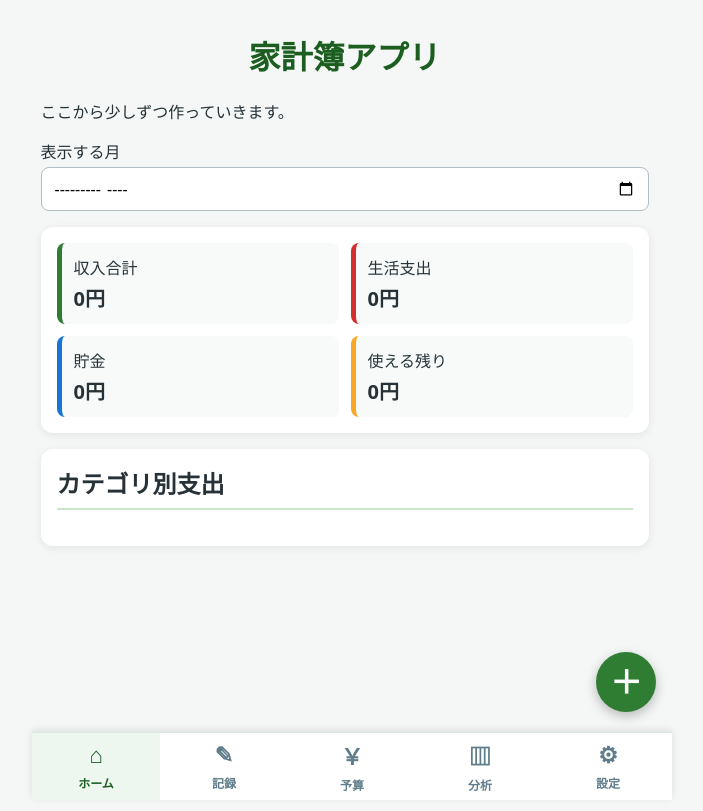
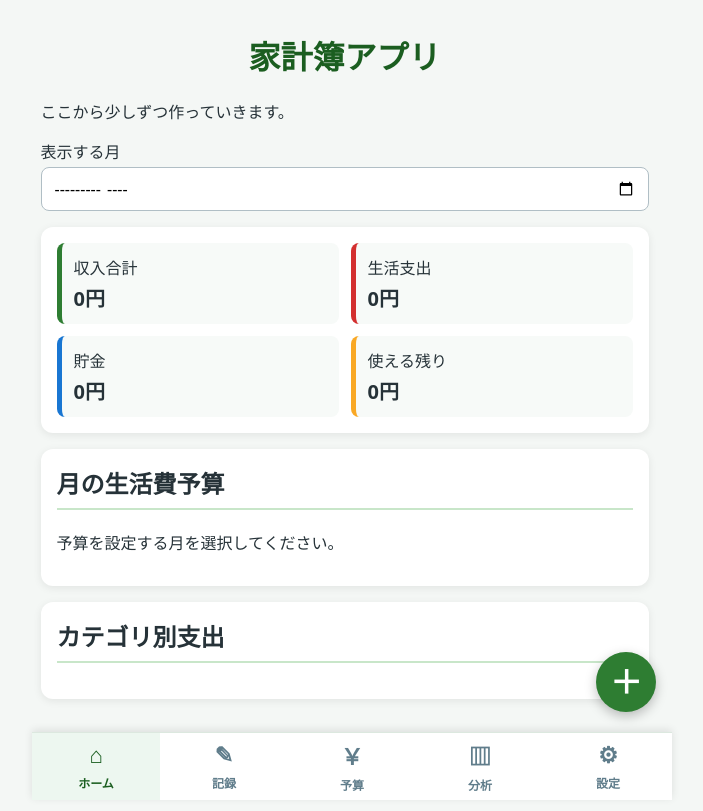
Before and after one commit to wasyun4/zubora-kakeibo-pwa, a React (Vite) app: page / in a window 1280 px wide. Shown: the whole page, without its empty margins (288-991 px from the left). Built offline with nearby package versions, Linux system fonts and the light colour scheme.

Commit message:
feat: separate budget display and editing

```diff
--- a/src/App.tsx
+++ b/src/App.tsx
@@ -425,6 +425,16 @@ function App() {
             availableBalance={availableBalance}
           />
 
+          <MonthlyBudgetPanel
+            selectedMonth={selectedMonth}
+            budgetAmount={budgetAmount}
+            savedBudgetAmount={selectedBudget?.amount ?? null}
+            remainingBudget={remainingBudget}
+            isEditable={false}
+            onBudgetAmountChange={setBudgetAmount}
+            onSave={handleSaveBudget}
+          />
+
           <CategoryTotals
             categoryTotals={expenseCategoryTotals}
           />
@@ -445,6 +455,7 @@ function App() {
             budgetAmount={budgetAmount}
             savedBudgetAmount={selectedBudget?.amount ?? null}
             remainingBudget={remainingBudget}
+            isEditable={true}
             onBudgetAmountChange={setBudgetAmount}
             onSave={handleSaveBudget}
           />
--- a/src/components/MonthlyBudgetPanel.tsx
+++ b/src/components/MonthlyBudgetPanel.tsx
@@ -8,6 +8,7 @@ type MonthlyBudgetPanelProps = {
     budgetAmount: string;
     savedBudgetAmount: number | null;
     remainingBudget: number | null;
+    isEditable: boolean;
     onBudgetAmountChange: (value: string) => void;
     onSave: () => void;
 };
@@ -17,6 +18,7 @@ function MonthlyBudgetPanel({
     budgetAmount,
     savedBudgetAmount,
     remainingBudget,
+    isEditable,
     onBudgetAmountChange,
     onSave,
 }: MonthlyBudgetPanelProps) {
@@ -36,6 +38,8 @@ function MonthlyBudgetPanel({
                 <p>予算を設定する月を選択してください。</p>
             ) : (
                 <>
+                    {isEditable && (
+                        <>
                             <label>
                                 予算金額
                                 <input
@@ -49,6 +53,8 @@ function MonthlyBudgetPanel({
                             </label>
 
                             <button onClick={onSave}>予算を保存する</button>
+                        </>
+                    )}
 
                     {savedBudgetAmount === null ||
                         remainingBudget === null ? (
```
Also changed, not shown: 1 other file (tests, documents, lock files or other folders). Lines whose indentation alone changed are shown as unchanged.
